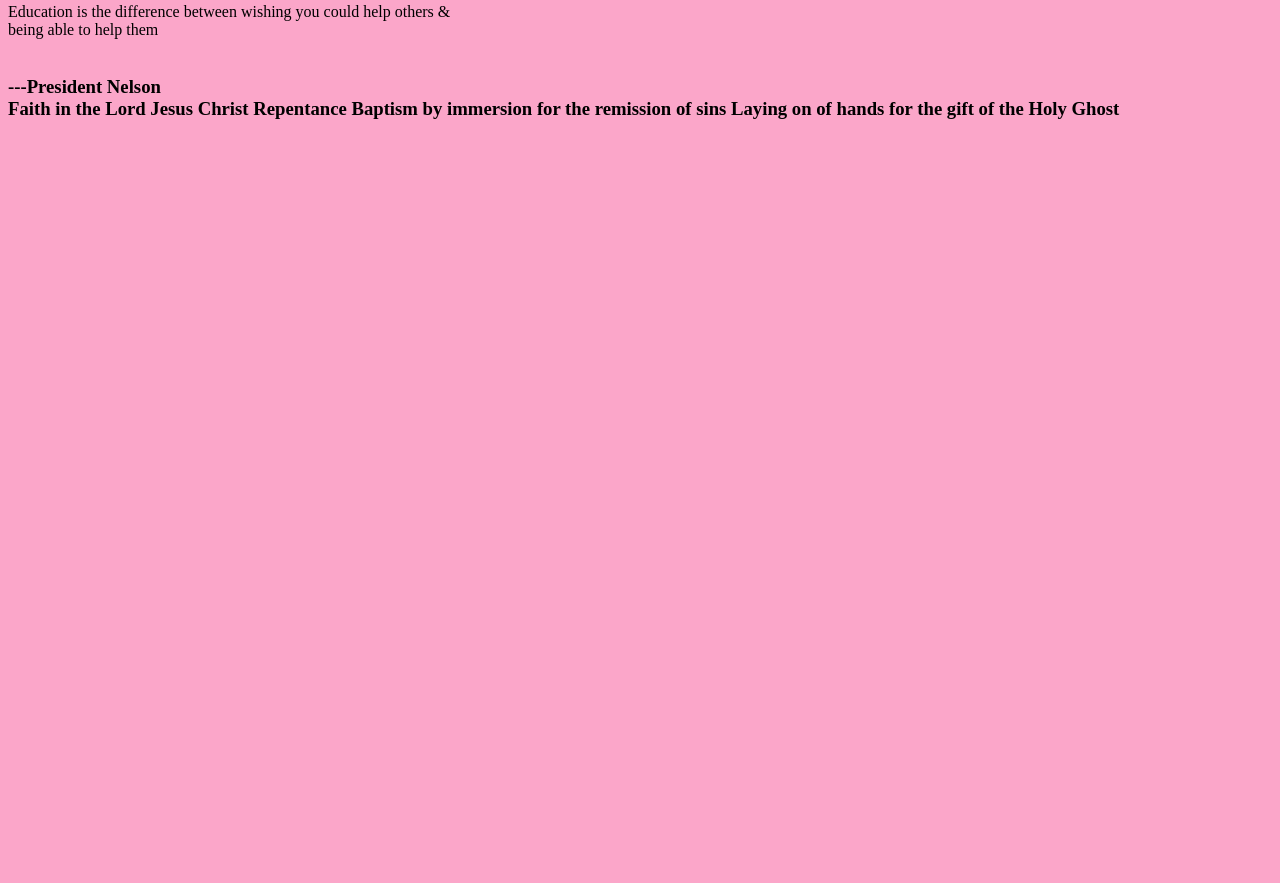
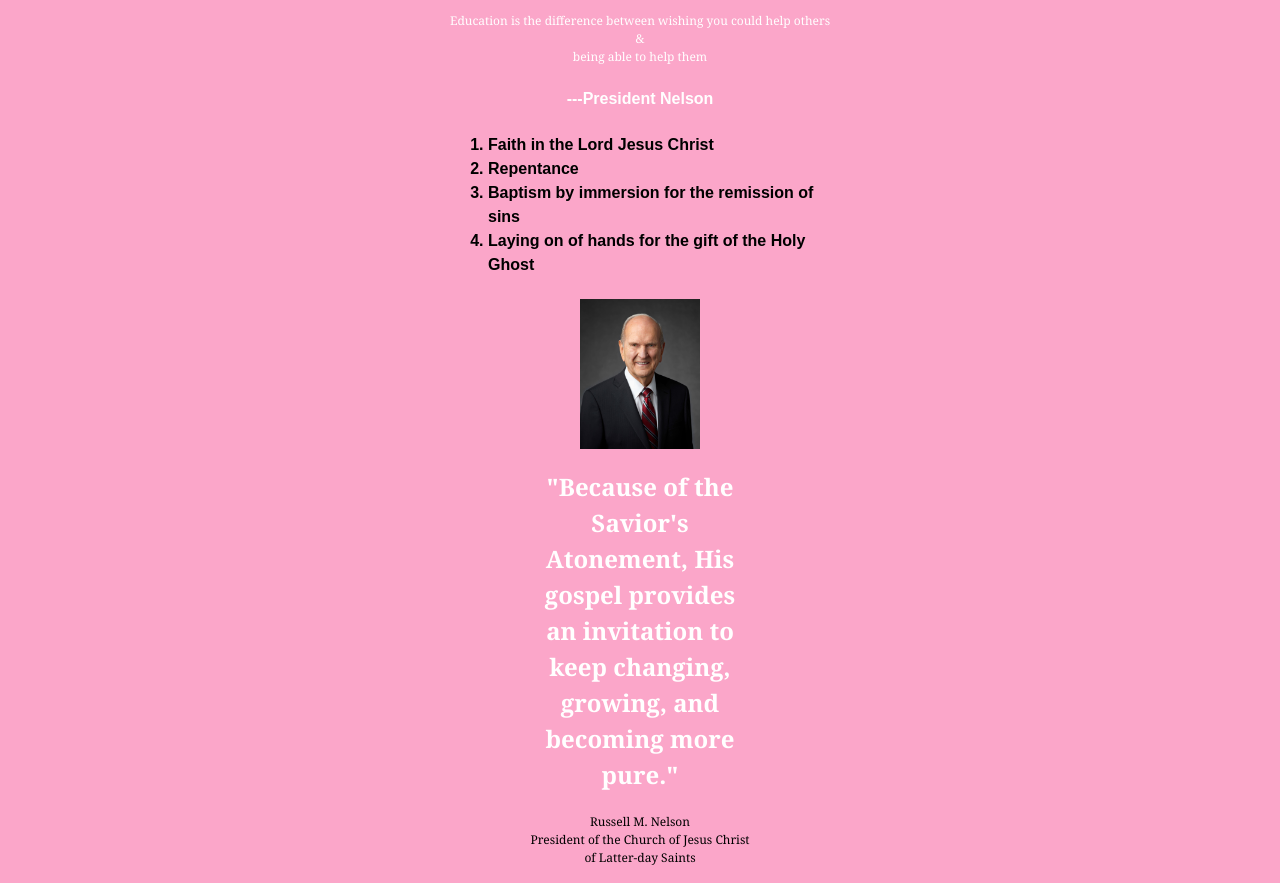
Before and after one commit to Jayton-BYUI/WWR-Project, a plain HTML site: page ice/ice.html in a window 1280 px wide. Shown: the part 103-986 px from the top of the page. Before the commit the page ends 800 px from the top, so only its background shows below. Drawn offline with Linux system fonts and the light colour scheme.

Commit message:
ICE project

```diff
--- a/ice/ice.css
+++ b/ice/ice.css
@@ -1,3 +1,59 @@
 body{
     background-color: #FBA6C9;
+    color: black;
+    max-width: 30%;
+    margin: auto;
+    font-family: Arial, Helvetica, sans-serif;
+    margin-bottom: 16px;
+    line-height: 1.5;
+
 }
+/* headings */
+h1, h2, h4{
+    text-align: center;
+}
+h4{
+    font-size: 16px;
+}
+
+/* paragraphs */
+p{
+    text-align: center;
+    size: 8px;
+    font-size: 12px;
+}
+p#p2{
+    color: black;
+}
+
+/* paragraphs and headings */
+p, h2, h4{
+    color: white;
+}
+p, h2{
+    font-family: Cambria, Cochin, Georgia, Times, 'Times New Roman', serif;
+}
+h2{
+    max-width: 50%;
+    margin: auto;
+    margin-bottom: 20px;
+
+}
+p#p2{
+    max-width: 60%;
+    margin: auto;
+}
+
+/* list */
+ol li{
+   font-size: 16px;
+}
+
+/* image */
+img{
+    display: block;
+    margin-left: auto;
+    margin-right: auto;
+    margin-bottom: 20px;
+
+}
--- a/ice/ice.html
+++ b/ice/ice.html
@@ -12,18 +12,29 @@
     <h1>Education</h1>
     <p>
         Education is the difference between wishing you could help others & </br>
-        being able to help them </br></br>
+        being able to help them </br>
     </p>
-    <h3>
+    <h4>
         ---President Nelson</br>
+    </h4>
+    <h5>
+        <ol><b>
+            <li>Faith in the Lord Jesus Christ</li>
+            <li>Repentance</li>
+            <li>Baptism by immersion for the remission of sins</li>
+            <li>Laying on of hands for the gift of the Holy Ghost</li>
+        </b></ol>
+    </h5>
 
-        Faith in the Lord Jesus Christ
+    <img src="/ice/img/ice_04.jpeg" alt="President Nelson" width="120px">
+    <h2>
+        "Because of the Savior's Atonement, His gospel provides an invitation to keep changing, growing, and becoming more pure."
+    </h2>
 
-        Repentance
+    <p id="p2">
+        Russell M. Nelson</br>
+        President of the Church of Jesus Christ of Latter-day Saints
+    </p>
 
-        Baptism by immersion for the remission of sins
-
-        Laying on of hands for the gift of the Holy Ghost
-    </h3>
 </body>
 </html>
```
Also changed, not shown: ice/img/ice_04.jpeg (added).
